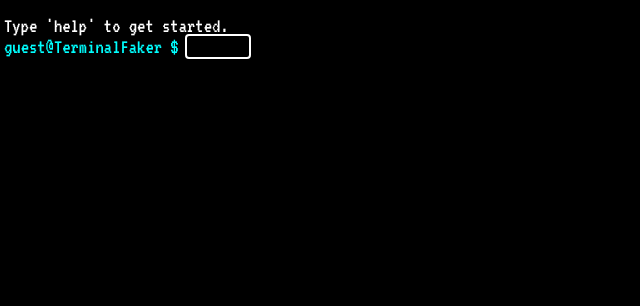
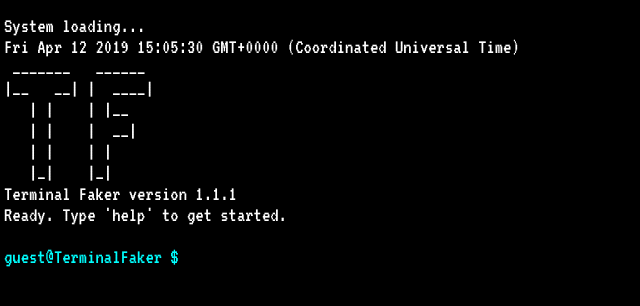
Before and after one commit to syntaxseed/terminalfaker, a plain HTML site: page index.html in a window 1280 px wide. Shown: the part 50-356 px from the top of the page, without its empty margins (0-640 px from the left). Drawn offline with Linux system fonts and the light colour scheme.

Commit message:
Add a nice boot loading message and update help.

```diff
--- a/index.html
+++ b/index.html
@@ -35,19 +35,19 @@
   <body>
     <h1><a href="https://github.com/syntaxseed/terminalfaker">Terminal Faker Demo</a></h1>
     <div id="terminal">
-      <p id="intro">Type 'help' to get started.</p>
+      <p id="boot">Type 'help' to get started.</p>
       <p class="hidden">
         <span class="prompt"></span>
         <span contenteditable="true" class="input"> </span>
       </p>
     </div>
     <script src="js/terminal.js"></script>
+    <script src="js/boot.js"></script>
     <script src="js/system.js"></script>
     <script src="commands.js"></script>
     <script>
         // Extend the built-in system commands with the custom commands from commands.js.
         var commands = extendObject(builtInCommands, customCommands);
-
 
         // Set the command prompt style:
         var customPrompt = function () { return "<span style='color:#00ffff;'>guest@TerminalFaker $</span> ";};
--- /dev/null
+++ b/js/boot.js
@@ -0,0 +1,8 @@
+var bootMessageLines = [
+            "System loading...<br>",
+            (new Date()).toString()+"<br>",
+            "&nbsp;_______&nbsp;&nbsp;&nbsp;______&nbsp;<br>|__&nbsp;&nbsp;&nbsp;__|&nbsp;|&nbsp;&nbsp;____|<br>&nbsp;&nbsp;&nbsp;|&nbsp;|&nbsp;&nbsp;&nbsp;&nbsp;|&nbsp;|__&nbsp;&nbsp;&nbsp;<br>&nbsp;&nbsp;&nbsp;|&nbsp;|&nbsp;&nbsp;&nbsp;&nbsp;|&nbsp;&nbsp;__|&nbsp;&nbsp;<br>&nbsp;&nbsp;&nbsp;|&nbsp;|&nbsp;&nbsp;&nbsp;&nbsp;|&nbsp;|&nbsp;&nbsp;&nbsp;&nbsp;&nbsp;<br>&nbsp;&nbsp;&nbsp;|_|&nbsp;&nbsp;&nbsp;&nbsp;|_|&nbsp;&nbsp;&nbsp;&nbsp;&nbsp;<br>",
+            "Terminal Faker version "+version+"<br>",
+            "Ready. Type 'help' to get started.<br><br>"
+        ];
+Terminal.bootTerminalMessage(document.getElementById("terminal"), document.getElementById("boot"), bootMessageLines, 0);
--- a/js/terminal.js
+++ b/js/terminal.js
@@ -80,6 +80,21 @@
 
     // Terminal functions
 
+    self.bootTerminalMessage = function(terminal, bootElement, introLines, num) {
+        if(num == 0){
+            terminal.querySelector(".hidden").style.display = 'none'; // Hide the prompt.
+            bootElement.innerHTML = "";
+        }
+        bootElement.innerHTML += introLines[num];
+        if( num+1 in introLines){
+            setTimeout(function() {
+                self.bootTerminalMessage(terminal, bootElement, introLines, num+1);
+            },500);
+        }else{
+            terminal.querySelector(".hidden").style.display = ''; // Show the prompt.
+        }
+    };
+
     self.init = function(elem, commands, customPrompt) {
         self.commands = commands;
 
```
Also changed, not shown: README.md, media/screenshot1.png (added).
